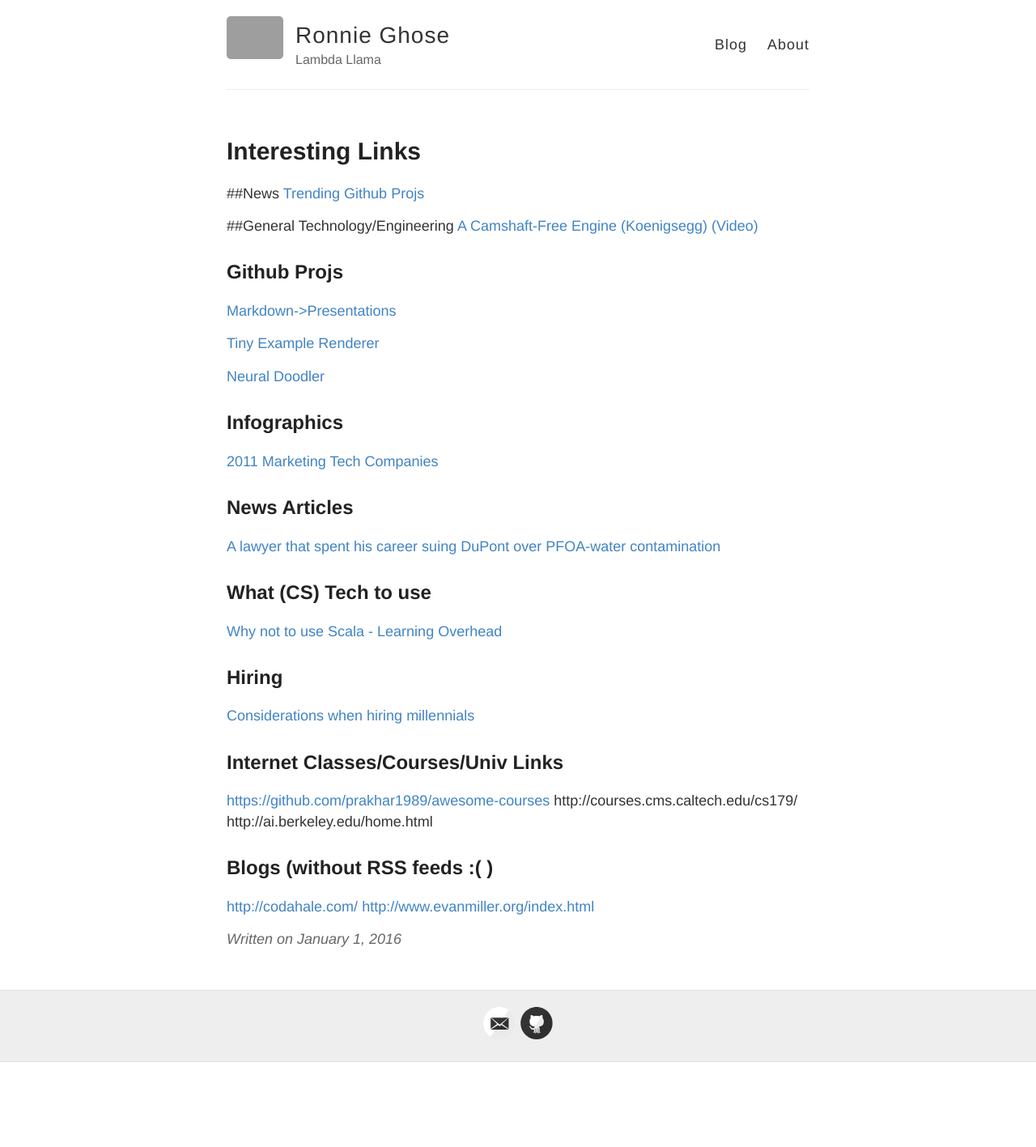
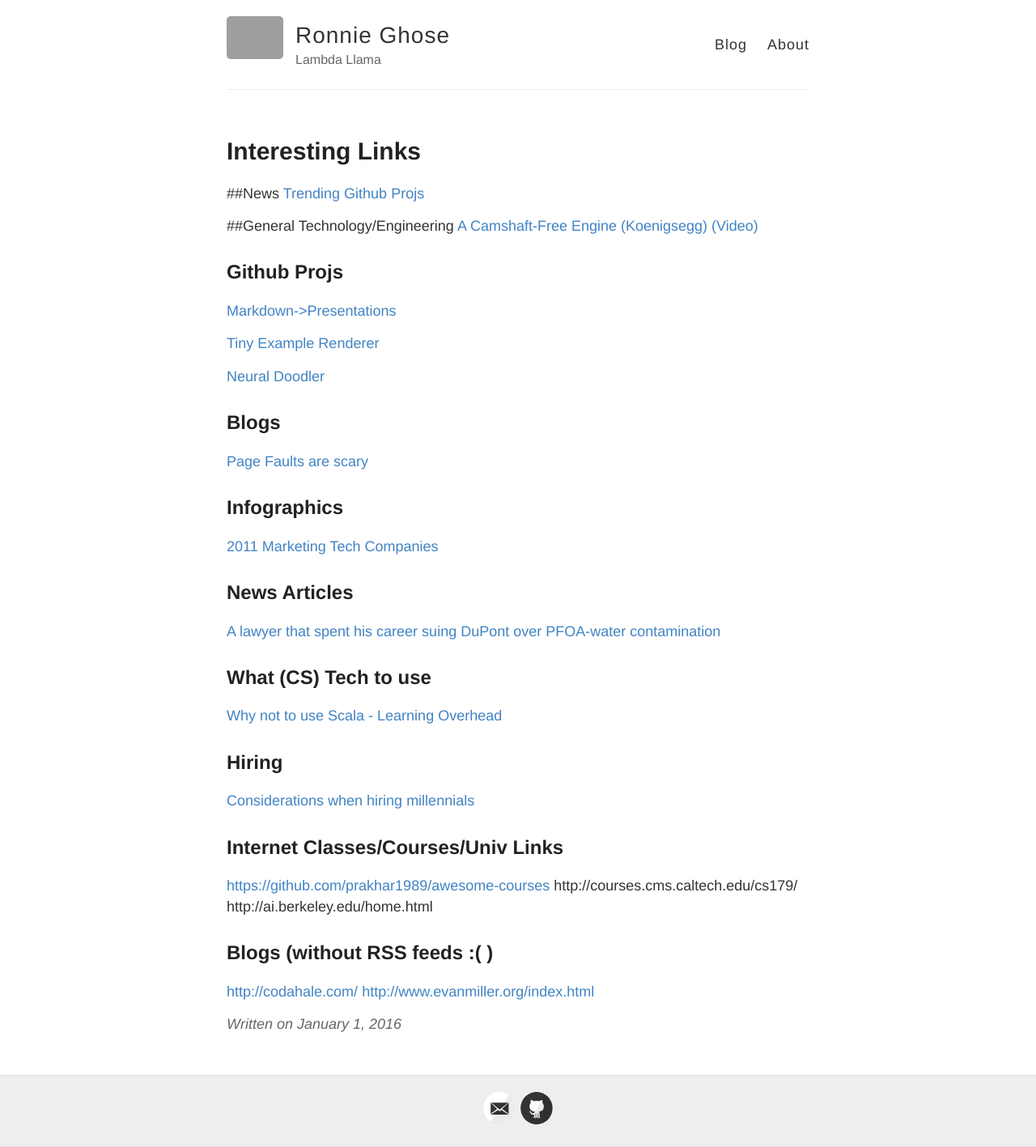
Before and after one commit to RONNCC/ronncc.github, a Jekyll site: the page built from _posts/2016-1-1-InterestingLinks.md, in a window 1280 px wide. Shown: the whole page at 81% size. Built offline with Jekyll 4.4.1, drawn with Linux system fonts in a browser that asks for light colours; comment, search, counter and statistics services are not loaded; before the commit the page ends 1312 px from its top, so only the background shows below that; grey boxes are pictures that could not be loaded.

Commit message:
Updated 2016-1-1-InterestingLinks.md

```diff
--- a/_posts/2016-1-1-InterestingLinks.md
+++ b/_posts/2016-1-1-InterestingLinks.md
@@ -25,6 +25,9 @@
 
 [Neural Doodler](https://github.com/alexjc/neural-doodle)
 
+## Blogs
+[Page Faults are scary](http://zeuxcg.org/2014/12/21/page-fault-queue/#fn:6)
+
 ## Infographics
 [2011 Marketing Tech Companies](https://steveblank.files.wordpress.com/2011/02/marketing-tech-landscape.png)
 
```
